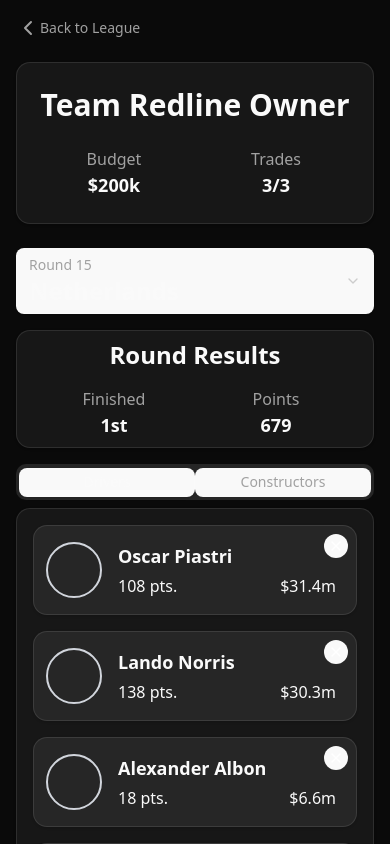
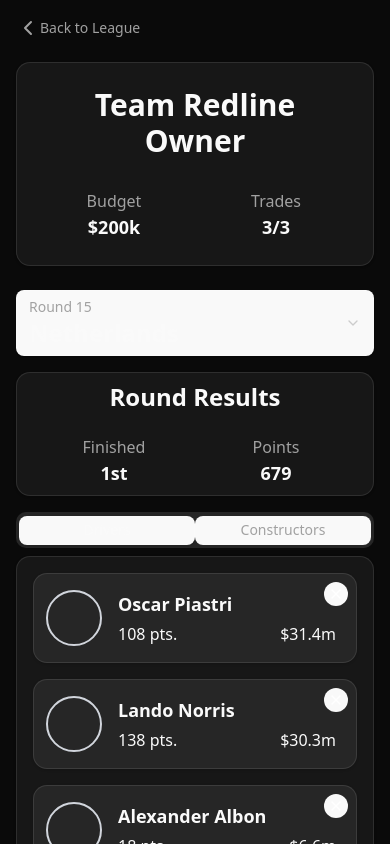
Before and after one commit to emsqrd/f1-companion, a React (Vite) app: page /team/1 in a window 390 px wide. Shown: the top 844 px of the page. Built offline with nearby package versions, Linux system fonts and the light colour scheme.

Commit message:
refactor: add card headers to card components on team page

```diff
--- a/src/components/DriverPicker/DriverPicker.tsx
+++ b/src/components/DriverPicker/DriverPicker.tsx
@@ -32,7 +32,7 @@ export function DriverPicker({ slotsCount = 4 }: { slotsCount?: number }) {
 
   return (
     <>
-      <div className="grid grid-cols-1 gap-4 lg:grid-cols-2">
+      <div className="grid grid-cols-1 gap-4 sm:grid-cols-2">
         {slots.map((driver, idx) => (
           <DriverCard
             key={idx}
--- a/src/components/Team/Team.tsx
+++ b/src/components/Team/Team.tsx
@@ -4,7 +4,7 @@ import { Link, useParams } from 'react-router';
 
 import { ConstructorPicker } from '../ConstructorPicker/ConstructorPicker';
 import { DriverPicker } from '../DriverPicker/DriverPicker';
-import { Card, CardContent, CardTitle } from '../ui/card';
+import { Card, CardContent, CardHeader, CardTitle } from '../ui/card';
 import { Select, SelectContent, SelectItem, SelectTrigger, SelectValue } from '../ui/select';
 import { Tabs, TabsContent, TabsList, TabsTrigger } from '../ui/tabs';
 
@@ -32,7 +32,9 @@ export function Team() {
 
         <div className="gap-4 sm:grid sm:grid-cols-2">
           <Card className="mb-6 flex justify-center sm:mb-0">
-            <CardTitle className="text-center text-3xl font-bold">{team.name}</CardTitle>
+            <CardHeader>
+              <CardTitle className="text-center text-3xl font-bold">{team.name}</CardTitle>
+            </CardHeader>
             <CardContent>
               <div className="grid grid-cols-2 gap-4 sm:flex sm:flex-row sm:justify-center">
                 <div className="flex flex-col items-center">
@@ -69,7 +71,9 @@ export function Team() {
             </Select>
 
             <Card className="gap-2 py-2">
-              <CardTitle className="pb-2 text-center text-2xl font-bold">Round Results</CardTitle>
+              <CardHeader>
+                <CardTitle className="pb-2 text-center text-2xl font-bold">Round Results</CardTitle>
+              </CardHeader>
               <CardContent>
                 <div className="grid grid-cols-2 gap-4 sm:flex sm:justify-center sm:gap-8 lg:gap-12">
                   <div className="text-center">
```
